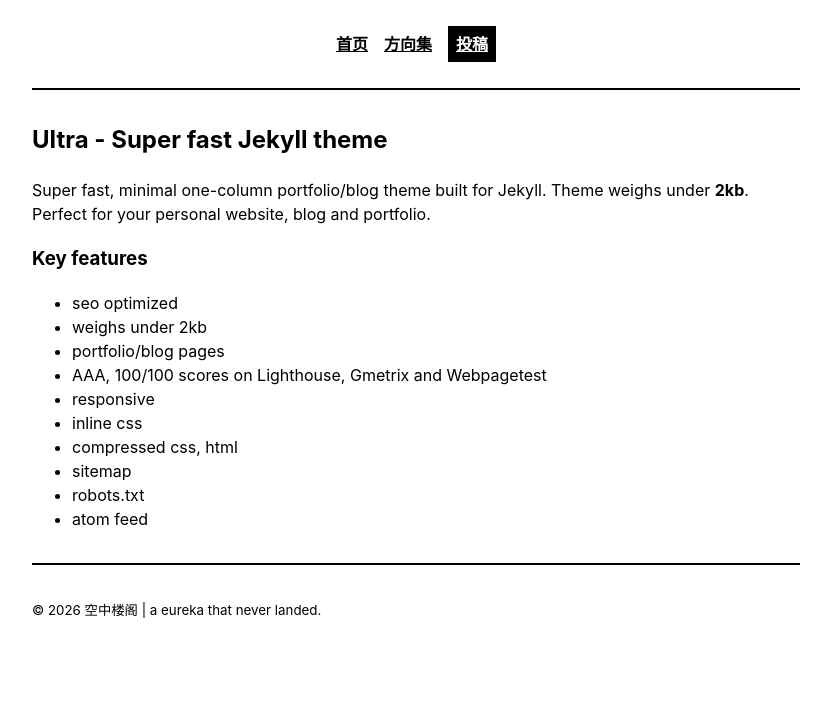
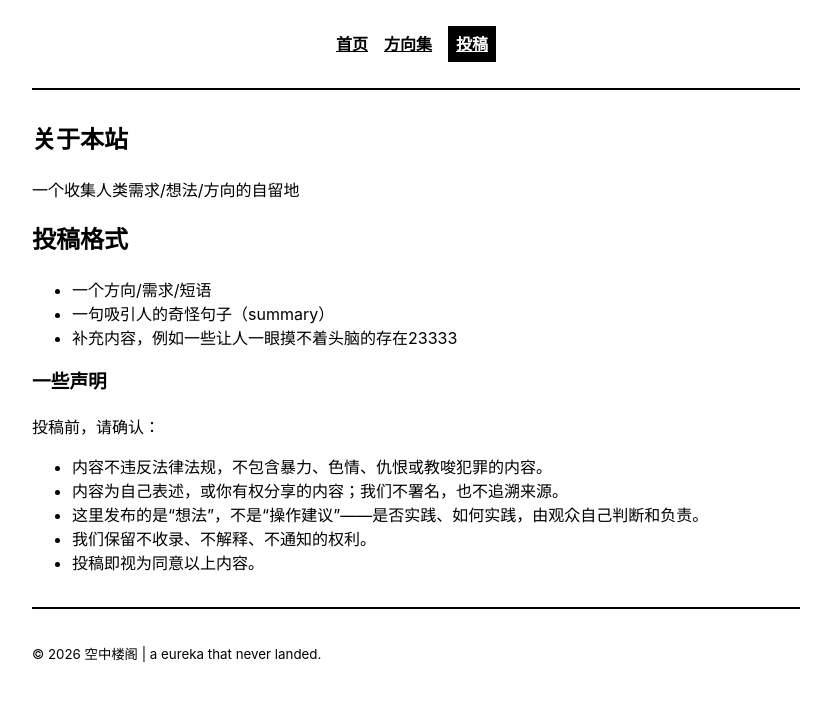
Before and after one commit to Yuilit/Yuilit.github.io, a Jekyll site: the page built from _pages/about.md, in a window 1280 px wide. Shown: the top 701 px of the page, without its empty margins (224-1055 px from the left). Built offline with Jekyll 4.4.1, drawn with Linux system fonts in a browser that asks for light colours; comment, search, counter and statistics services are not loaded.

Commit message:
Update about.md

```diff
--- a/_pages/about.md
+++ b/_pages/about.md
@@ -1,21 +1,23 @@
 ---
 layout: page
-title: 关于
+title: 投稿
 ---
 
-## Ultra - Super fast Jekyll theme
+## 关于本站
 
-Super fast, minimal one-column portfolio/blog theme built for Jekyll. Theme weighs under <strong>2kb</strong>. Perfect for your personal website, blog and portfolio.
+一个收集人类需求/想法/方向的自留地
 
-### Key features
+## 投稿格式
 
-- seo optimized
-- weighs under 2kb
-- portfolio/blog pages
-- AAA, 100/100 scores on Lighthouse, Gmetrix and Webpagetest
-- responsive
-- inline css
-- compressed css, html
-- sitemap
-- robots.txt
-- atom feed
+- 一个方向/需求/短语
+- 一句吸引人的奇怪句子（summary）
+- 补充内容，例如一些让人一眼摸不着头脑的存在23333
+
+### 一些声明
+
+投稿前，请确认：
+- 内容不违反法律法规，不包含暴力、色情、仇恨或教唆犯罪的内容。
+- 内容为自己表述，或你有权分享的内容；我们不署名，也不追溯来源。
+- 这里发布的是“想法”，不是“操作建议”——是否实践、如何实践，由观众自己判断和负责。
+- 我们保留不收录、不解释、不通知的权利。
+- 投稿即视为同意以上内容。
```
